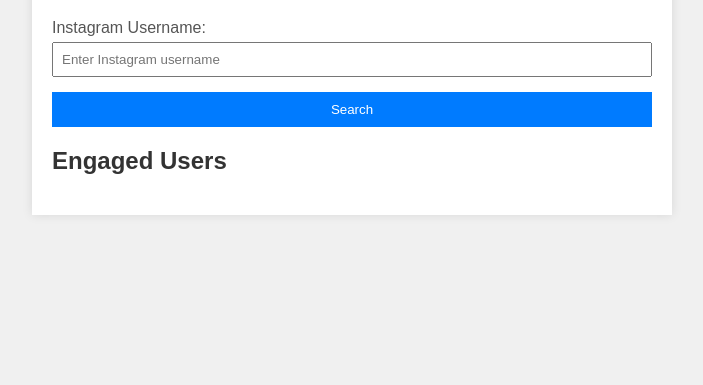
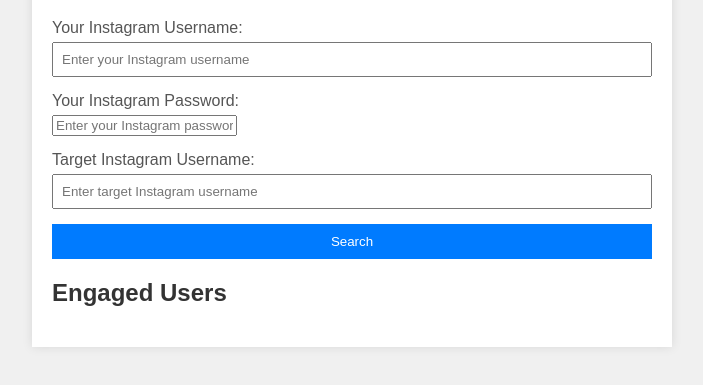
Before and after one commit to kyd888/Noc, a plain HTML site: page index.html in a window 1280 px wide. Shown: the part 131-516 px from the top of the page, without its empty margins (288-991 px from the left). Drawn offline with Linux system fonts and the light colour scheme.

Commit message:
Update index.html

```diff
--- a/index.html
+++ b/index.html
@@ -10,8 +10,16 @@
     <div class="container">
         <h1>Find Engaged Users on Instagram</h1>
         <div class="form-group">
-            <label for="username">Instagram Username:</label>
-            <input type="text" id="username" placeholder="Enter Instagram username">
+            <label for="instagram-username">Your Instagram Username:</label>
+            <input type="text" id="instagram-username" placeholder="Enter your Instagram username">
+        </div>
+        <div class="form-group">
+            <label for="instagram-password">Your Instagram Password:</label>
+            <input type="password" id="instagram-password" placeholder="Enter your Instagram password">
+        </div>
+        <div class="form-group">
+            <label for="target-username">Target Instagram Username:</label>
+            <input type="text" id="target-username" placeholder="Enter target Instagram username">
         </div>
         <button id="search-btn">Search</button>
         <div id="results">
```
